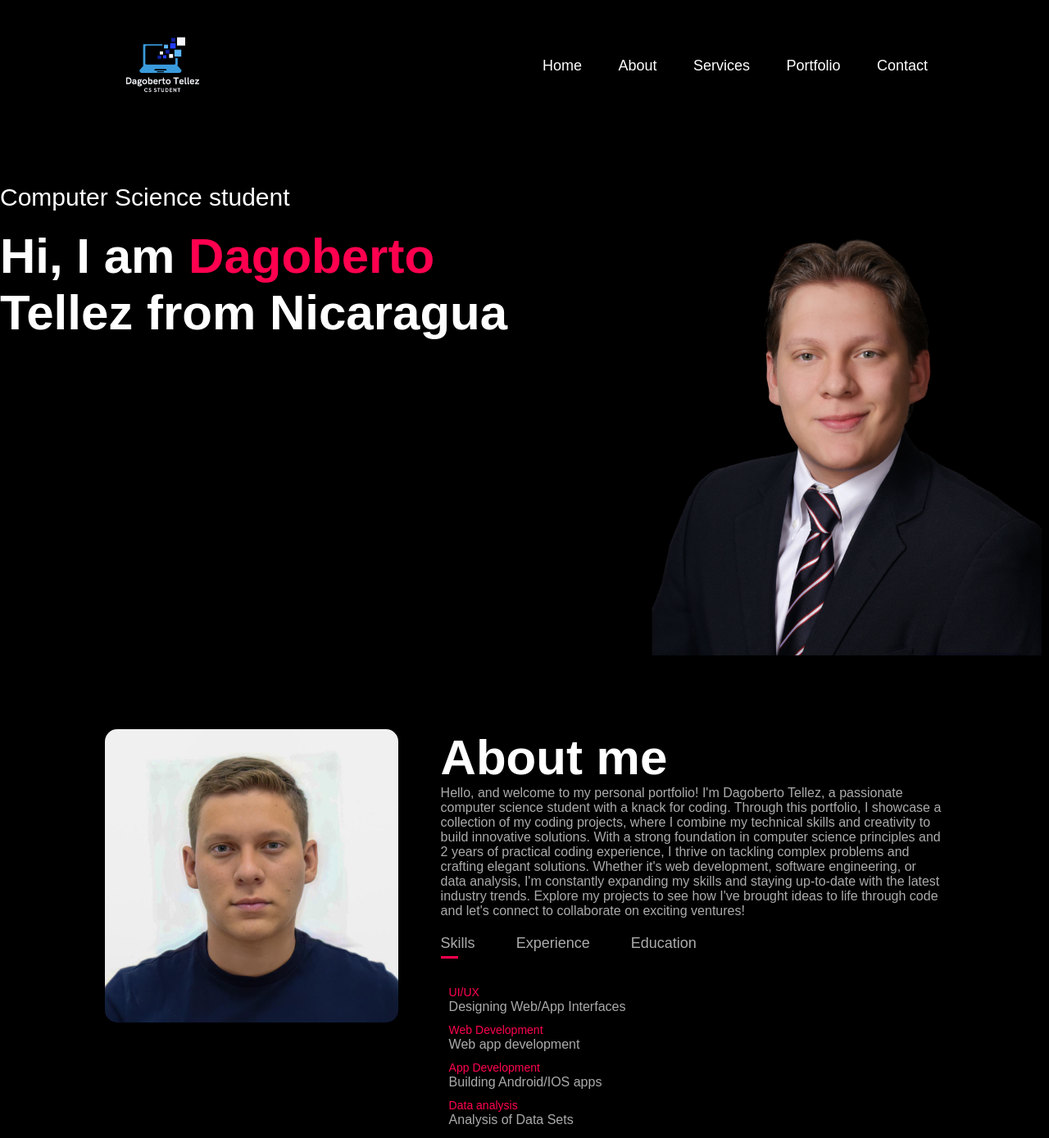
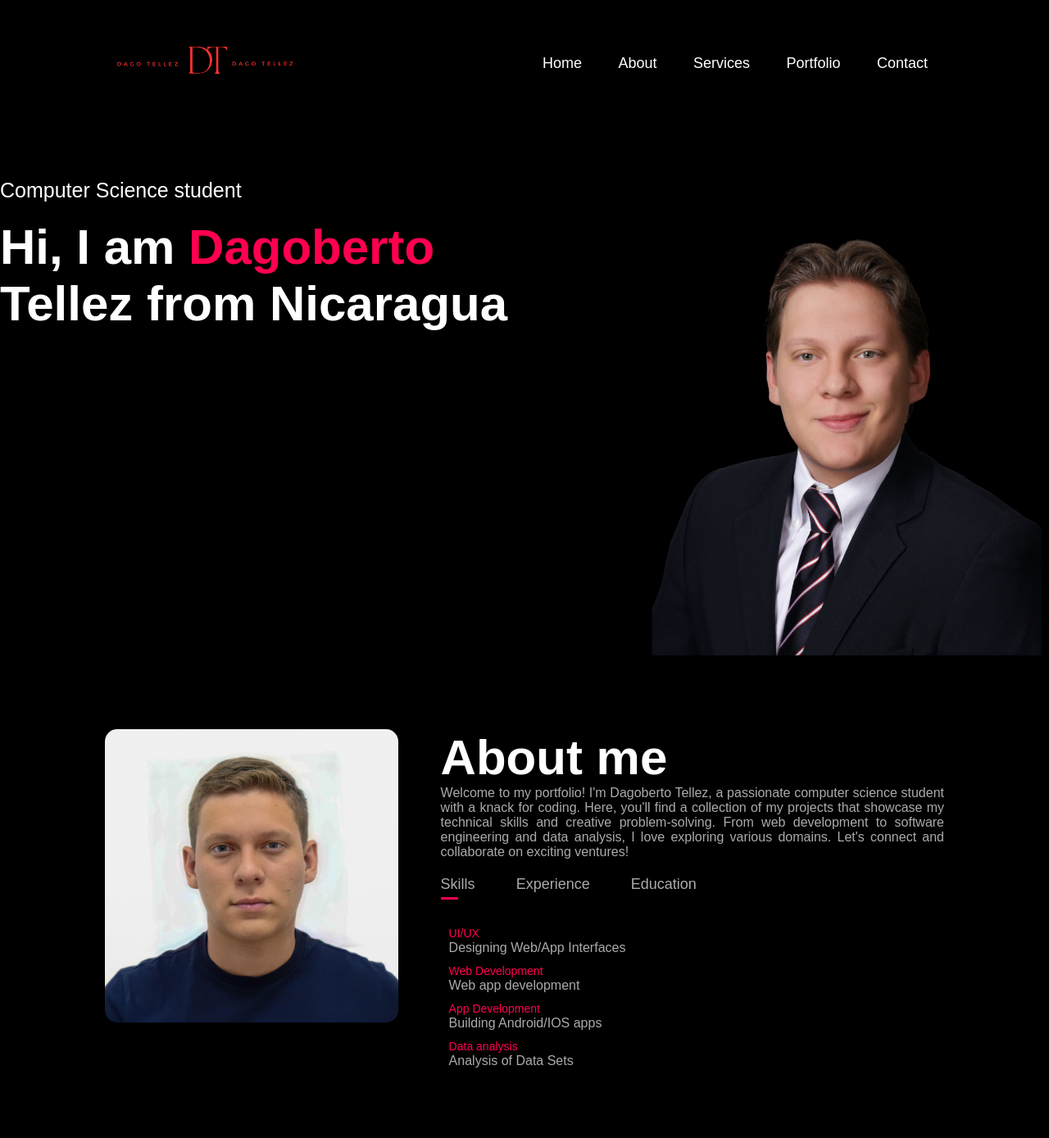
Before and after one commit to dtellez25/personal-portfolio, a plain HTML site: page index.html in a window 1280 px wide. Shown: the top 1389 px of the page at 82% size. Drawn offline with Linux system fonts and the light colour scheme.

Commit message:
Add files via upload

```diff
--- a/index.html
+++ b/index.html
@@ -5,6 +5,7 @@
     <meta http-equiv="X-UA-Compatible" content="IE=edge">
     <meta name="viewport" content="width=device-width, initial-scale=1.0">
     <title>Personal Portfolio Website</title>
+    <link rel="icon" type="image/x-icon" href="images/favicon.png" />
     <link rel="stylesheet" href="style.css">
     <script src="https://kit.fontawesome.com/6be7076ff0.js" crossorigin="anonymous"></script>
 </head>
@@ -12,7 +13,7 @@
     <div id="header">
         <div class="container">
             <nav>
-                <img src="images/logo.png" class="logo">
+                <img src="images/logo1.jpg" class="logo">
                 <ul id="sidemenu">
                     <li><a href="#header">Home</a></li>
                     <li><a href="#about">About</a></li>
@@ -41,16 +42,9 @@
                 <div class="about-col-2">
                     <h1 class="sub-title">About me</h1>
                     <p>
-                        Hello, and welcome to my personal portfolio! I'm Dagoberto Tellez,
-                        a passionate computer science student with a knack for coding.
-                        Through this portfolio, I showcase a collection of my coding projects,
-                        where I combine my technical skills and creativity to build innovative solutions.
-                        With a strong foundation in computer science principles and 2 years of practical
-                        coding experience, I thrive on tackling complex problems and crafting elegant solutions.
-                         Whether it's web development, software engineering, or data analysis, I'm constantly
-                         expanding my skills and staying up-to-date with the latest industry trends.
-                         Explore my projects to see how I've brought ideas to life through code and let's
-                         connect to collaborate on exciting ventures!
+                        Welcome to my portfolio! I'm Dagoberto Tellez, a passionate computer science student with a knack for coding. Here, you'll find a collection of
+                        my projects that showcase my technical skills and creative problem-solving. From web development to software engineering and data analysis, I
+                        love exploring various domains. Let's connect and collaborate on exciting ventures!
                     </p>
 
                     <div class="tab-titles">
@@ -69,8 +63,8 @@
                     </div>
                     <div class="tab-contents" id="experience">
                         <ul>
-                            <li><span>2023</span><br>App development intern</br></li>
-                            <li><span>2022</span><br>Student research internship at Trinity College</br></li>
+                            <li><span>2023</span><br>App development intern at JuegaOK Managua</br></li>
+                            <li><span>2022</span><br>Student Research Intern at Trinity College</br></li>
                         </ul>
                     </div>
                     <div class="tab-contents" id="education">
@@ -144,6 +138,14 @@
                     <div class="layer">
                         <h3>Adoption Center Database</h3>
                         <p>Detailed implementation of a database based in SQL</p>
+                        <a href="#"><i class="fa-solid fa-arrow-up-right-from-square"></i></a>
+                    </div>
+                </div>
+                <div class="work">
+                    <img src="images/websiteCarpinteria.jpg">
+                    <div class="layer">
+                        <h3>Wood Shop Website</h3>
+                        <p>Website that displays different services offered by a Wood Shop store</p>
                         <a href="#"><i class="fa-solid fa-arrow-up-right-from-square"></i></a>
                     </div>
                 </div>
--- a/style.css
+++ b/style.css
@@ -35,7 +35,7 @@ nav{
 }
 
 .logo{
-    width: 140px;
+    width: 250px;
 }
 
 nav ul li{
@@ -68,7 +68,7 @@ nav ul li a:hover::after{
 
 .header-text{
     margin-top: 5%;
-    font-size: 30px;
+    font-size: 25px;
 }
 
 .header-text h1{
@@ -90,6 +90,8 @@ nav ul li a:hover::after{
     display: flex;
     justify-content: space-between;
     flex-wrap: wrap;
+    text-align: justify;
+    text-justify: inter-word;
 }
 
 .about-col-1{
```
Also changed, not shown: images/data analysis.jpg, images/favicon.png (added), images/logo1.jpg (added), images/research.jpg, images/websiteCarpinteria.jpg (added).
